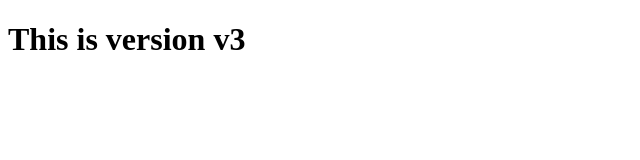
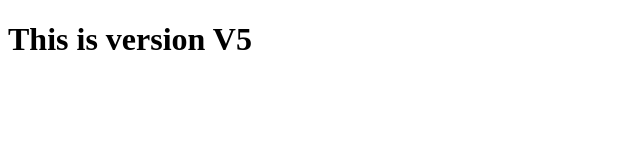
Before and after one commit to syedmushtaba1/myfirstrepoSM, a plain HTML site: page index.html in a window 1280 px wide. Shown: the full height of the page, 0-640 px from the left. Drawn offline with Linux system fonts and the light colour scheme.

Commit message:
This is Version  V5 of index.html

```diff
--- a/index.html
+++ b/index.html
@@ -6,7 +6,7 @@
     <title>Document</title>
 </head>
 <body>
-    <h1>This is version v3</h1>
+    <h1>This is version V5</h1>
 
 </body>
 </html>
```
